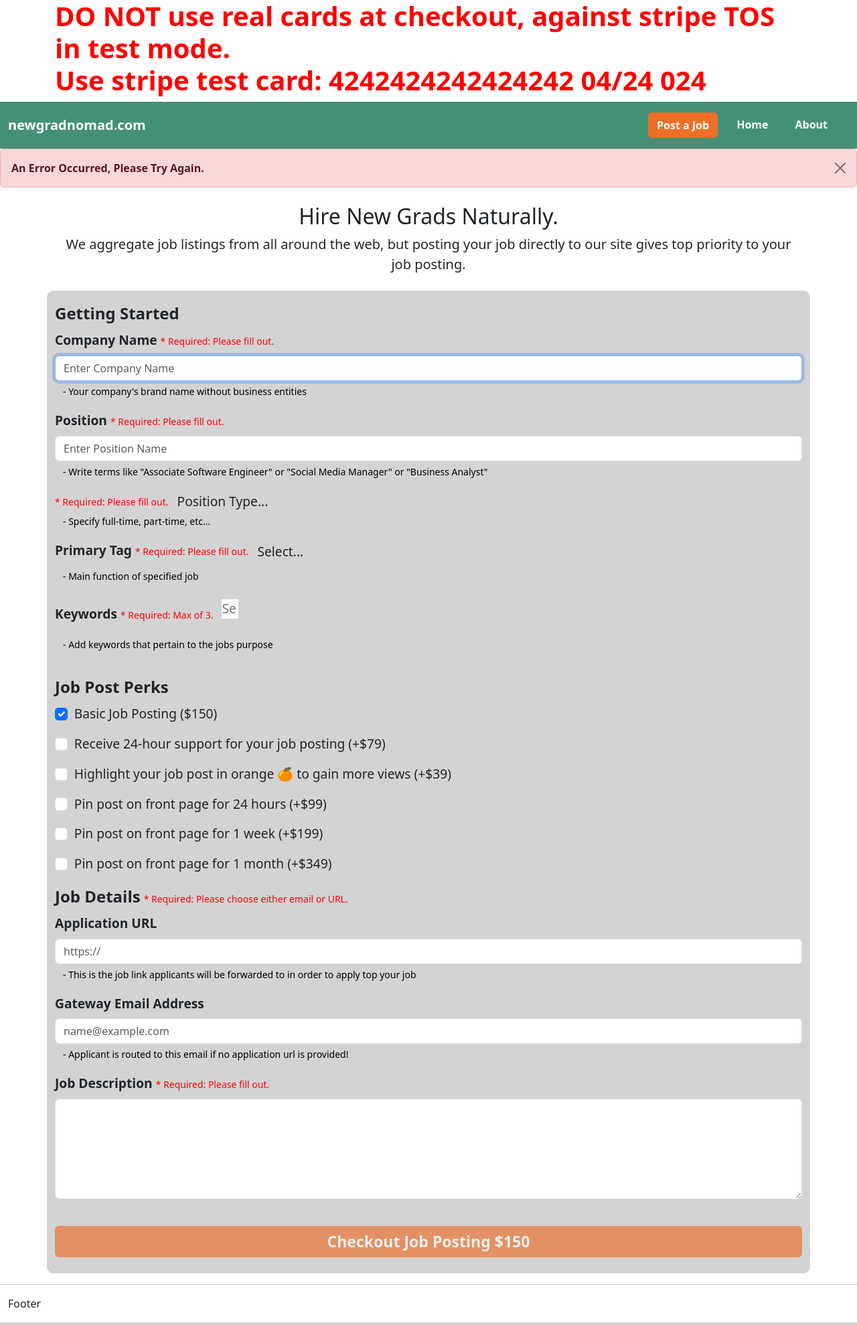
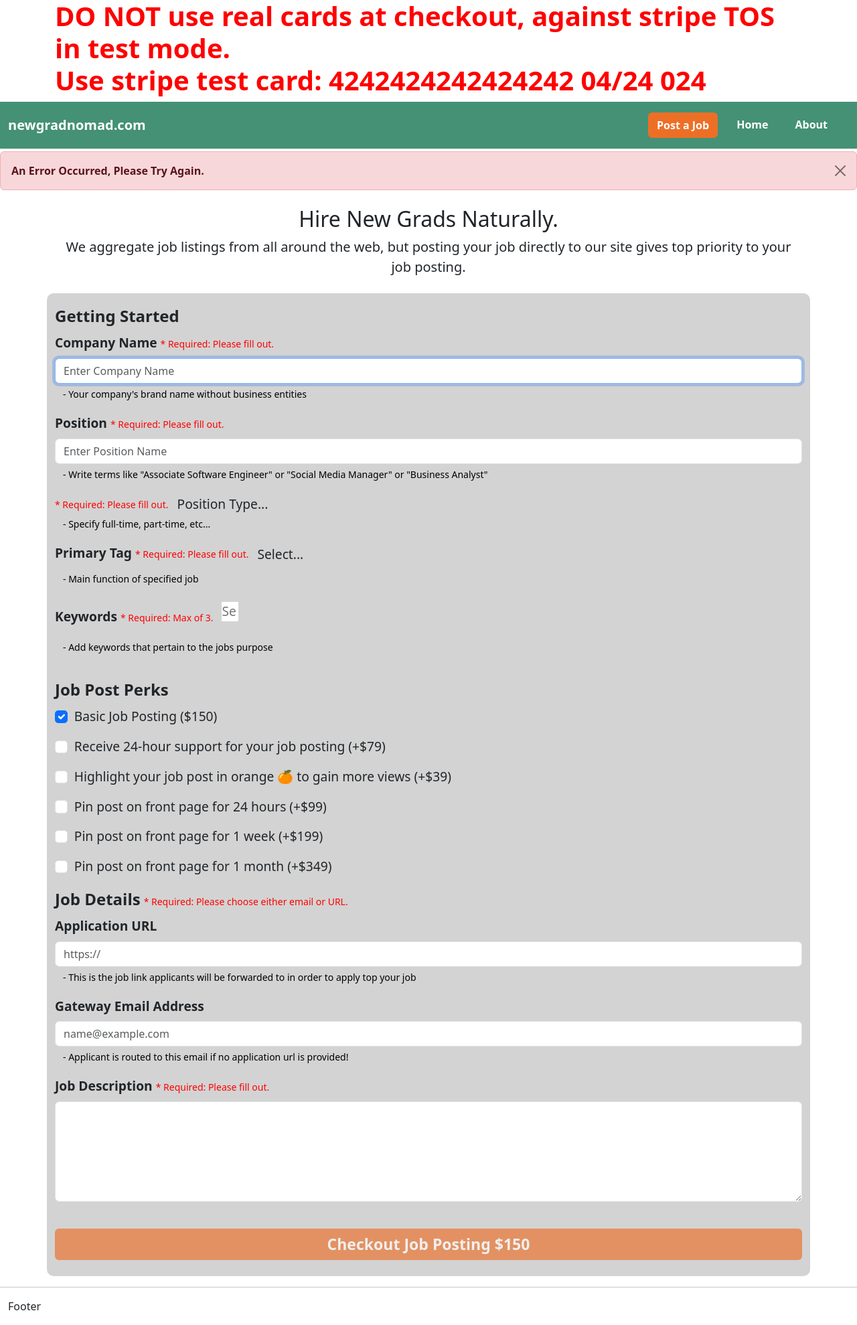
Before and after one commit to NewGradNomad/newgradnomad.com-HTML-PHP, a PHP site: page /pages/PostAJob.php in a window 1280 px wide. Shown: the whole page at 67% size. Run offline with PHP 8.4, Linux system fonts and the light colour scheme; the visitor is signed in with stand-in values (Sample User, id 1); some libraries are stand-ins or nearby versions.

Commit message:
add mt to alerts

```diff
--- a/domain.php
+++ b/domain.php
@@ -1,2 +1,2 @@
 <?php
-$domain = 'http://localhost/newgradnomad.com-html/';
+$domain = 'http://localhost/newgradnomad.com-html';
--- a/index.php
+++ b/index.php
@@ -79,7 +79,7 @@ $date = date("Y/m/d H:i:s");
   <?php
   if (!empty($_SESSION['listingSuccess']) && $_SESSION['listingSuccess']) {
     echo '
-    <div class="alert alert-success alert-dismissible fade show" role="alert">
+    <div class="alert alert-success alert-dismissible fade show mt-1" role="alert">
     <strong>Listing was successfully posted!</strong>
     <button type="button" class="btn-close" data-bs-dismiss="alert" aria-label="Close"></button>
     </div>';
--- a/pages/PostAJob.php
+++ b/pages/PostAJob.php
@@ -31,28 +31,28 @@ session_start();
   <?php
   if (!empty($_SESSION['missingInput']) && $_SESSION['missingInput']) {
     echo '
-    <div class="alert alert-danger alert-dismissible fade show" role="alert">
+    <div class="alert alert-danger alert-dismissible fade show mt-1" role="alert">
     <strong>An Error Occurred, Please Try Again.</strong>
     <button type="button" class="btn-close" data-bs-dismiss="alert" aria-label="Close"></button>
     </div>';
     $_SESSION['missingInput'] = '';
   } else if (!empty($_SESSION['listingError']) && $_SESSION['listingError']) {
     echo '
-      <div class="alert alert-danger alert-dismissible fade show" role="alert">
+      <div class="alert alert-danger alert-dismissible fade show mt-1" role="alert">
       <strong>Unknown Error Occurred, Please Try Again Later.</strong>
       <button type="button" class="btn-close" data-bs-dismiss="alert" aria-label="Close"></button>
       </div>';
     $_SESSION['listingError'] = '';
   } else if (!empty($_SESSION['contactSupport']) && $_SESSION['contactSupport']) {
     echo '
-      <div class="alert alert-danger alert-dismissible fade show" role="alert">
+      <div class="alert alert-danger alert-dismissible fade show mt-1" role="alert">
       <strong>Unknown Error Occurred, Please Contact Support. Reference ID: '; echo $_SESSION['listingID']; echo'</strong>
       <button type="button" class="btn-close" data-bs-dismiss="alert" aria-label="Close"></button>
       </div>';
     $_SESSION['contactSupport'] = '';
   } else if (!empty($_SESSION['cancelSuccess']) && $_SESSION['cancelSuccess']) {
     echo '
-      <div class="alert alert-success alert-dismissible fade show" role="alert">
+      <div class="alert alert-success alert-dismissible fade show mt-1 role="alert">
       <strong>Listing was Successfully Canceled.</strong>
       <button type="button" class="btn-close" data-bs-dismiss="alert" aria-label="Close"></button>
       </div>';
```
